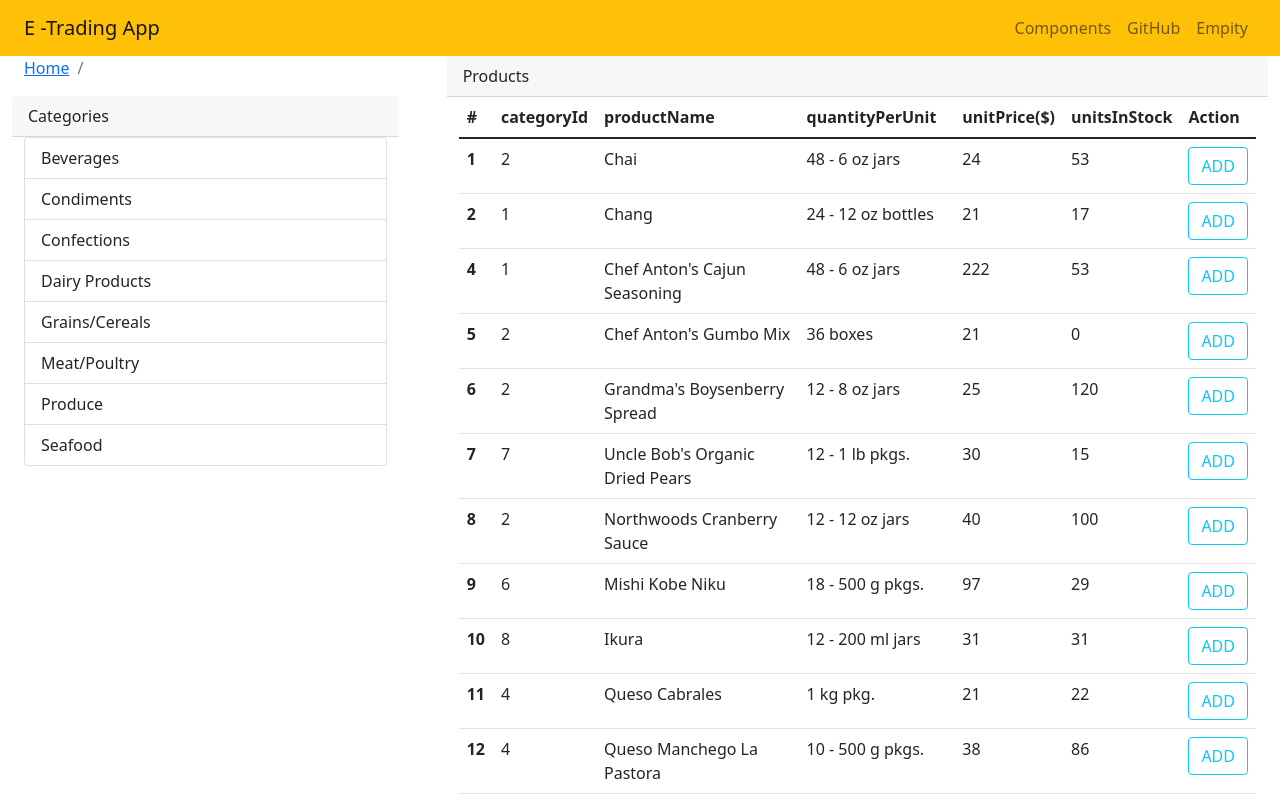
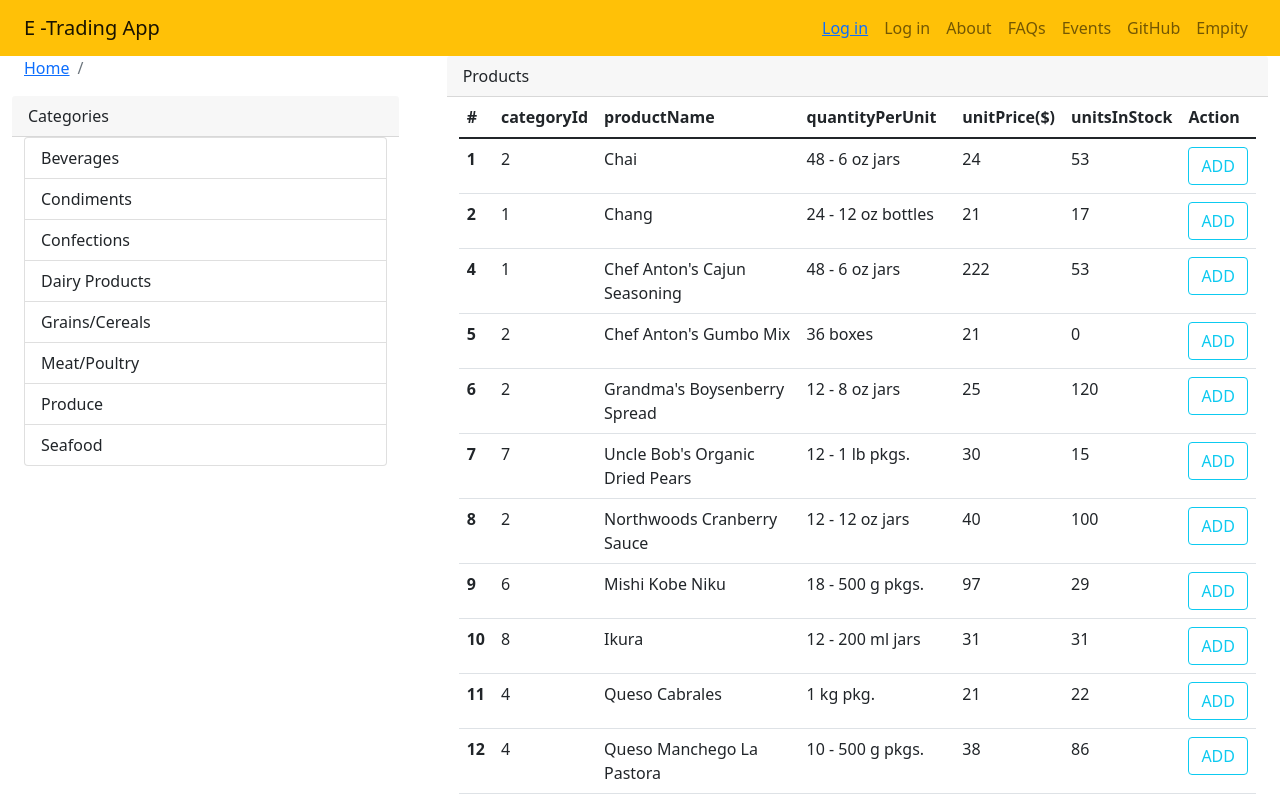
Before and after one commit to mustafabozkaya/React_App_Projects, a React (Create React App) app: page / in a window 1280 px wide. Shown: the top 800 px of the page. Built offline with nearby package versions, Linux system fonts and the light colour scheme; data requests are answered from the project's data file.

Commit message:
Navbar menu renewed

```diff
--- a/src/Nav.js
+++ b/src/Nav.js
@@ -16,7 +16,7 @@ import {
 } from "reactstrap";
 
 import Cartsummary from "./CartSummary";
-
+import { Link } from "react-router-dom";
 export default class Navi extends Component {
   constructor(props) {
     super(props);
@@ -51,7 +51,30 @@ export default class Navi extends Component {
           >
             <Nav className="ml-auto " navbar>
               <NavItem>
-                <NavLink href="/components/">Components</NavLink>
+                <NavLink>
+                  <Link to="formuser">Log in</Link>
+                </NavLink>
+              </NavItem>
+              <NavItem>
+                <NavLink to="/formuser">Log in</NavLink>
+              </NavItem>
+              <NavItem>
+                <NavLink to="/about">About</NavLink>
+              </NavItem>
+              <NavItem>
+                <NavLink
+                  to="/faq"
+                  className={(isActive) =>
+                    "nav-link" + (!isActive ? " unselected" : "")
+                  }
+                >
+                  FAQs
+                </NavLink>
+              </NavItem>
+              <NavItem>
+                <NavLink strict to="/events/">
+                  Events
+                </NavLink>
               </NavItem>
               <NavItem>
                 <NavLink href="https://github.com/reactstrap/reactstrap">
```
